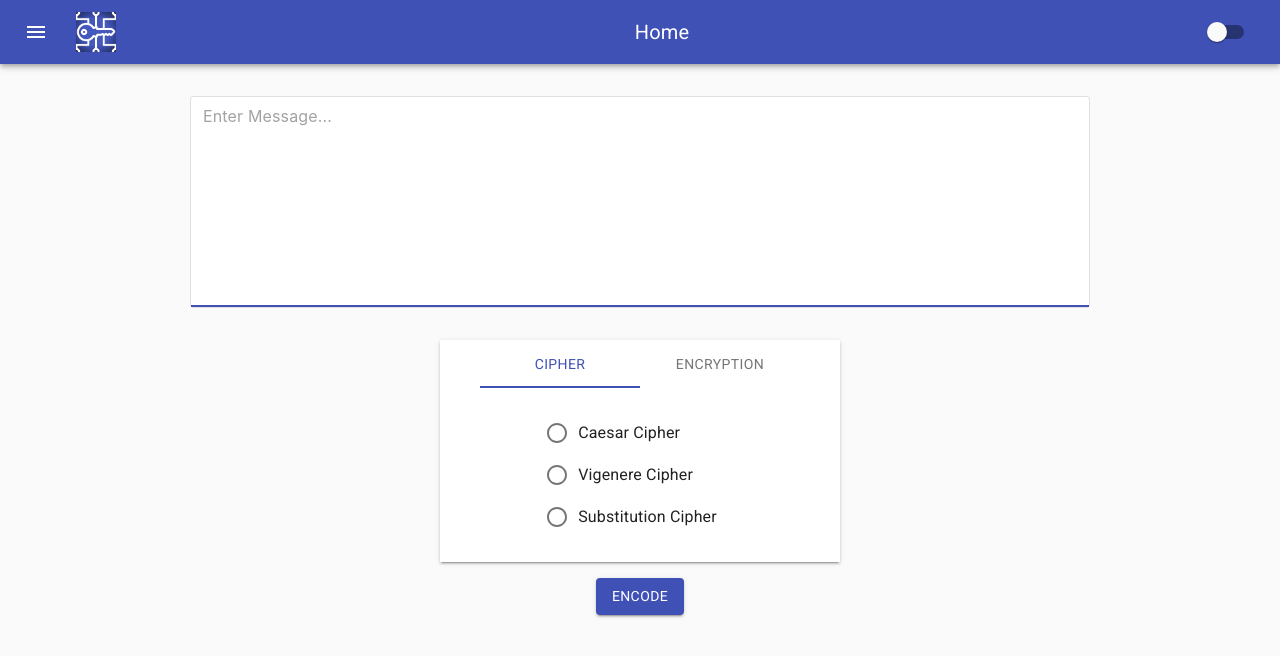
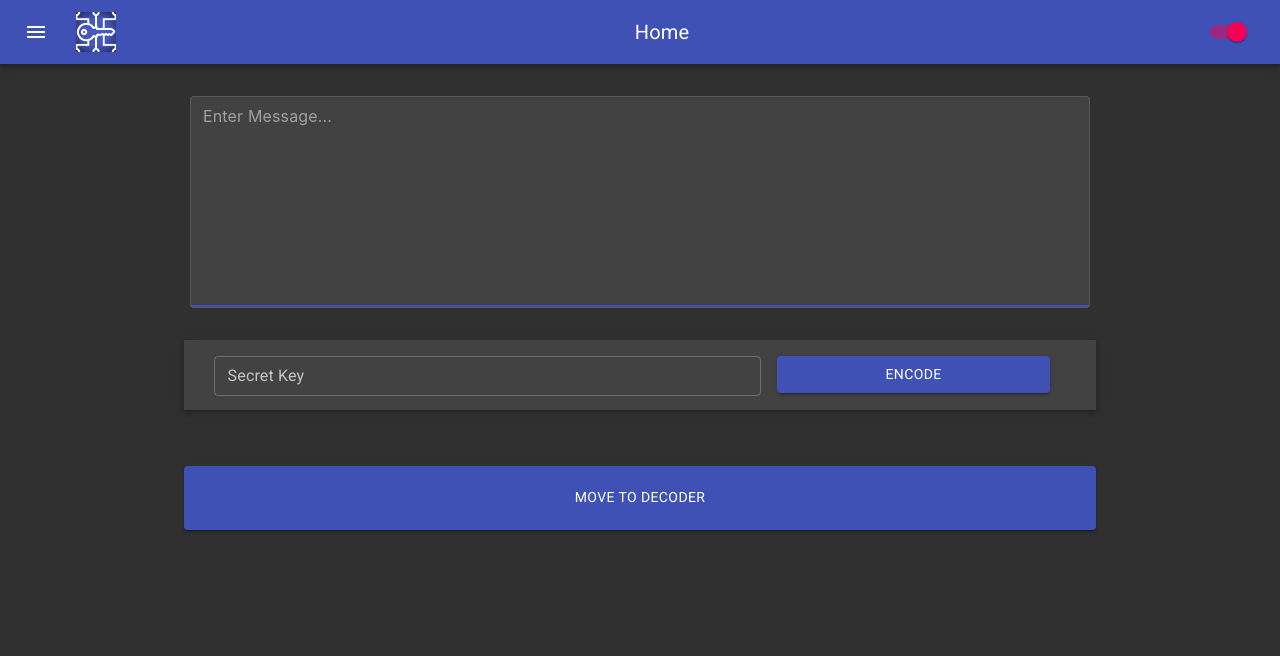
Before and after one commit to tushartiwari7/secure-texts, a React (Create React App) app: page /encrypt in a window 1280 px wide. Shown: the top 656 px of the page. Built offline with nearby package versions, Linux system fonts and the light colour scheme.

Commit message:
refactoring and removing

```diff
--- a/src/App.js
+++ b/src/App.js
@@ -10,7 +10,7 @@ import Blog from './Blog';
 import Home from './Components/Home';
 
 function App() {
-  const [dark, setdark] = useState(false);
+  const [dark, setdark] = useState(true);
   const [isDecode, setIsDecode] = useState(false);
   const [page,setPage] = useState('Home');
 
@@ -40,7 +40,7 @@ function App() {
           <AppBar checked={dark} handleTheme={handleTheme} isDecode={isDecode} handleDecodeEl={handleDecodeEl} page={page} setPage={setPage}/>
           <Switch>
             <Route path="/encrypt" exact>
-              <Encrypt isDecode={isDecode}/>
+              <Encrypt isDecode={isDecode} handleDecodeEl={handleDecodeEl} />
             </Route>
             <Route path="/" exact>
               <Home handleDecodeEl={handleDecodeEl} setPage={setPage}/>
@@ -49,6 +49,7 @@ function App() {
               <Blog />
             </Route>
           </Switch>
+
         </div>
         </ThemeProvider>
     </Router>
--- a/src/Components/AppBar.js
+++ b/src/Components/AppBar.js
@@ -27,7 +27,7 @@ const useStyles = makeStyles((theme) => ({
   }
 }));
 
-export default function MenuAppBar({checked,handleTheme,handleDecodeEl,page,setPage}) {
+export default function MenuAppBar({checked,handleTheme,isDecode,handleDecodeEl,page,setPage}) {
   const classes = useStyles();
   const [anchorEl, setAnchorEl] = useState(false);
   const open = Boolean(anchorEl);
@@ -43,12 +43,12 @@ export default function MenuAppBar({checked,handleTheme,handleDecodeEl,page,setP
   return (
     <div className={classes.root}>
 
-      <AppBar position="static">
+      <AppBar color={isDecode ? 'secondary' : 'primary'} position="static">
         <Toolbar>
           <IconButton
             edge="start"
             className={classes.menuButton}
-            color="inherit"
+            color = 'inherit'
             aria-haspopup="true"
             onClick={handleAccount}
             aria-label="dropdown"
@@ -62,6 +62,7 @@ export default function MenuAppBar({checked,handleTheme,handleDecodeEl,page,setP
             <Switch
               checked={checked}
               onChange={handleTheme}
+              color={isDecode ? 'primary' : 'secondary'}
               name="Theme"
               inputProps={{ 'aria-label': 'secondary checkbox' }}
             />
--- a/src/Components/AvailableCiphers.js
+++ b/src/Components/AvailableCiphers.js
@@ -1,44 +1,17 @@
 import React,{useState} from 'react';
-import PropTypes from 'prop-types';
-import {makeStyles,Button,Slider,Tab,Tabs,Paper,Box,Dialog,DialogTitle,IconButton,DialogContent,Typography,DialogActions,TextField,Snackbar} from '@material-ui/core';
-import RadioTypes from './RadioTypes';
+import {makeStyles,Button,Paper,Dialog,DialogTitle,IconButton,DialogContent,Typography,DialogActions,TextField,Snackbar} from '@material-ui/core';
 import CryptoJS from 'crypto-js';
 import FilterNone from '@material-ui/icons/FilterNone';
 import MuiAlert from '@material-ui/lab/Alert';
 
-function TabPanel(props) {
-    const { children, value, index, ...other } = props;
-    return (
-      <div
-        role="tabpanel"
-        hidden={value !== index}
-        id={`scrollable-auto-tabpanel-${index}`}
-        aria-labelledby={`scrollable-auto-tab-${index}`}
-        {...other}
-      >
-        {value === index && (
-          <Box p={3}>
-              {children}
-          </Box>
-        )}
-      </div>
-    );
-  }
-
-  TabPanel.propTypes = {
-    children: PropTypes.node,
-    index: PropTypes.any.isRequired,
-    value: PropTypes.any.isRequired,
-  };
-
   const useStyles = makeStyles({
     root: {
-      width: 400,
+      width: "100%",
       margin: "auto"
     },
     keyContainer: {
-      marginBottom: "1rem",
-      top: "-.5rem"
+      marginTop: "1rem",
+      width: "60%"
     },
     tabPanel: {
       paddingBottom: "-1rem"
@@ -47,165 +20,10 @@ function TabPanel(props) {
       position: 'absolute',
       right: "0.5rem",
       top: "0.5rem",
-    },
-    caesar: {
-      width: 300,
-      margin: "auto"
     }
   });
 
-const types = {
-  cipher: ["Caesar Cipher","Vigenere Cipher","Substitution Cipher"],
-  encrypt: ["AES Encryption","RC4 Encryption","DES Encryption"]
-};
 
-// caesar cipher
-function getCaesarCypher(str,key,isDecode) {
-    str = str.toUpperCase();
-    return str.replace(/[A-Z]/g, convert);
-
-    function convert(correspondance) {
-      const charCode = correspondance.charCodeAt();
-      //A = 65, Z = 90
-      if(isDecode) {
-        return String.fromCharCode(
-          ((charCode - key) >= 65) ? charCode - key : (charCode - key) % 65 + 26);
-      }
-
-      return String.fromCharCode(
-              ((charCode + key) <= 90) ? charCode + key : (charCode + key) % 90 + 64 );
-
-    }
-  }
-
-// vigenere cipher
-//  Handles the input/output for Vigenère cipher encryption/decription.
-
-	function getVigenereCypher(textElem,keyStr,isDecode) {
-
-		var keyArray = filterKey(keyStr);
-		if (keyArray.length === 0) {
-			alert("Key has no letters");
-			return;
-		}
-		if (isDecode) {
-			for (var i = 0; i < keyArray.length; i++)
-				keyArray[i] = (26 - keyArray[i]) % 26;
-		}
-
-		return crypt(textElem, keyArray).toUpperCase();
-	};
-
-
-
-	/*
-	 * Returns an array of numbers, each in the range [0, 26), representing the given key.
-	 * The key is case-insensitive, and non-letters are ignored.
-	 * Examples:
-	 * - filterKey("AAA") = [0, 0, 0].
-	 * - filterKey("abc") = [0, 1, 2].
-	 * - filterKey("the $123# EHT") = [19, 7, 4, 4, 7, 19].
-	 */
-	function filterKey(key) {
-		var result = [];
-		for (var i = 0; i < key.length; i++) {
-			var c = key.charCodeAt(i);
-			if (isLetter(c))
-				result.push((c - 65) % 32);
-		}
-		return result;
-	}
-
-	// Tests whether the given character code is a Latin letter.
-	function isLetter(c) {
-		return isUppercase(c) || isLowercase(c);
-	}
-
-	// Tests whether the given character code is an Latin uppercase letter.
-	function isUppercase(c) {
-		return 65 <= c && c <= 90;  // 65 is character code for 'A'. 90 is 'Z'.
-	}
-
-	// Tests whether the given character code is a Latin lowercase letter.
-	function isLowercase(c) {
-		return 97 <= c && c <= 122;  // 97 is character code for 'a'. 122 is 'z'.
-	}
-	/*
-	 * Returns the result the Vigenère encryption on the given text with the given key.
-	 */
-	function crypt(input, key) {
-		var output = "";
-		for (var i = 0, j = 0; i < input.length; i++) {
-			var c = input.charCodeAt(i);
-			if (isUppercase(c)) {
-				output += String.fromCharCode((c - 65 + key[j % key.length]) % 26 + 65);
-				j++;
-			} else if (isLowercase(c)) {
-				output += String.fromCharCode((c - 97 + key[j % key.length]) % 26 + 97);
-				j++;
-			} else {
-				output += input.charAt(i);
-			}
-		}
-		return output;
-	}
-
-//SUBSTITUTION CIPHER
-var getSubstitutionCipher = {};
-getSubstitutionCipher.toQWERTY = function(text, isDecode) {
-    // ABCDEF to QWERTY map
-    var map = {
-        a: 'q', b: 'w', c: 'e',
-        d: 'r', e: 't', f: 'y',
-        g: 'u', h: 'i', i: 'o',
-        j: 'p', k: 'a', l: 's',
-        m: 'd', n: 'f', o: 'g',
-        p: 'h', q: 'j', r: 'k',
-        s: 'l', t: 'z', u: 'x',
-        v: 'c', w: 'v', x: 'b',
-        y: 'n', z: 'm'
-    };
-
-    // Flip the map
-    if(isDecode) {
-        map = (function() {
-            var tmp = {};
-            var k;
-
-            // Populate the tmp variable
-            for(k in map) {
-                if(!map.hasOwnProperty(k)) continue;
-                tmp[map[k]] = k;
-            }
-
-            return tmp;
-        })();
-    }
-
-    return text.split('').filter(function(v) {
-        // Filter out characters that are not in our list
-        return map.hasOwnProperty(v.toLowerCase());
-    }).map(function(v) {
-        // Replace old character by new one
-        // And make it uppercase to make it look fancier
-        return map[v.toLowerCase()].toUpperCase();
-    }).join('');
-
-};
-
-function getAES(text,key,isDecode) {
-    if(isDecode) {
-        return CryptoJS.AES.decrypt(text, key).toString(CryptoJS.enc.Utf8);
-    }
-    return CryptoJS.AES.encrypt(text, key).toString();
-}
-
-function getRC4(text,key,isDecode) {
-    if(isDecode) {
-        return CryptoJS.RC4.decrypt(text, key).toString(CryptoJS.enc.Utf8);
-    }
-    return CryptoJS.RC4.encrypt(text, key).toString();
-}
 
 function getDES(text,key,isDecode) {
     if(isDecode) {
@@ -214,38 +32,21 @@ function getDES(text,key,isDecode) {
     return CryptoJS.DES.encrypt(text, key).toString();
 }
 
-  function getProcessedData({text,type,key,isDecode}) {
-        switch (type) {
-            case 'Caesar Cipher':
-                return getCaesarCypher(text,key ? Number(key) : 3,isDecode);
-            case 'Substitution Cipher':
-                return getSubstitutionCipher.toQWERTY(text,isDecode);
-            case 'Vigenere Cipher':
-                return getVigenereCypher(text,key || "abc",isDecode);
-            case 'AES Encryption':
-                return getAES(text,key || "secret Passcode",isDecode);
-            case 'RC4 Encryption':
-                return getRC4(text,key || "secret Passcode",isDecode);
-            case 'DES Encryption':
+  function getProcessedData({text,key,isDecode}) {
     return getDES(text,key || "secret Passcode",isDecode);
-            default:
-              alert(`Sorry, some error occured Please Try Again!.`);
-          }
 }
 
 export default function CryptoTabs({rawText,isDecode}) {
   const classes = useStyles();
 
-  const [value, setValue] = React.useState(0);
-  const [radioType, setradioType] = useState('');
   const [encodedMsg, setencodedMsg] = useState('');
   const [open, setOpen] = useState(false);
   const [key, setkey] = useState("");
   const [copied, setcopied] = useState(false);
 
   const getJSresult = () => {
-    if(rawText && radioType ) {
-        setencodedMsg(getProcessedData({text: rawText,type: radioType,key: key,isDecode: isDecode}));
+    if(rawText && key ) {
+        setencodedMsg(getProcessedData({text: rawText,key: key,isDecode: isDecode}));
         setOpen(true);
     }
     else {
@@ -255,13 +56,9 @@ export default function CryptoTabs({rawText,isDecode}) {
   };
 
 
-  const handleKey = (event, newValue) => {
-    radioType === 'Caesar Cipher' ? setkey(newValue.toString()) : setkey(event.target.value);
+  const handleKey = (event) => {
+    setkey(event.target.value);
   }
-
-  const handleChange = (event, newValue) => {
-    setValue(newValue);
-  };
 
   const handleClose = () => {
     setOpen(false);
@@ -270,43 +67,7 @@ export default function CryptoTabs({rawText,isDecode}) {
 
   return (
 <React.Fragment >
-    <Paper className={classes.root} variant="elevation" elevation={2} square>
-      <Tabs
-        value={value}
-        indicatorColor={isDecode ? "secondary" : "primary" }
-        textColor={isDecode ? "secondary" : "primary" }
-        onChange={handleChange}
-        aria-label="cryptography types"
-        centered
-      >
-        <Tab
-        label="Cipher" />
-        <Tab label="Encryption" />
-      </Tabs>
-      <TabPanel className={classes.tabPanel} value={value} index={0} >
-        <RadioTypes methods={types.cipher} isDecode={isDecode} setradioType={setradioType}></RadioTypes>
-      </TabPanel>
-      <TabPanel className={classes.tabPanel} value={value} index={1} >
-        <RadioTypes methods={types.encrypt} isDecode={isDecode} setradioType={setradioType} ></RadioTypes>
-      </TabPanel>
-      {radioType === 'Caesar Cipher' ? (
-      <div className={classes.caesar}>
-        <Typography id="Key-for-Caesar-Cipher" gutterBottom>
-          Key for Caesar Cipher
-        </Typography>
-        <Slider
-          defaultValue={3}
-          aria-labelledby="Key-for-Caesar-Cipher"
-          step={2}
-          marks
-          min={1}
-          max={26}
-          color={isDecode ? "secondary" : "primary"}
-          onChange={handleKey}
-          valueLabelDisplay="auto"
-        />
-      </div>
-      ) : radioType && (radioType !== 'Substitution Cipher') ? (
+    <Paper className={classes.root} variant="elevation" elevation={4} square>
       <TextField
           id="key"
           label="Secret Key"
@@ -317,14 +78,14 @@ export default function CryptoTabs({rawText,isDecode}) {
           onChange={handleKey}
           variant="outlined"
         />
-      ): null}
-    </Paper>
         <Button variant="contained"
           color={isDecode ? "secondary" : "primary"}
           onClick={getJSresult}
-      style={{margin: "1rem"}} >
+          style={{margin: "1rem",width: "30%"}} >
           {isDecode ? "Decode" : "Encode"}
         </Button>
+    </Paper>
+
     <Dialog onClose={handleClose} aria-labelledby="customized-dialog-title" fullWidth open={open}>
         <DialogTitle id="customized-dialog-title" onClose={handleClose}>
           <Typography variant="body1" >
--- a/src/Components/Home.js
+++ b/src/Components/Home.js
@@ -1,3 +1,4 @@
+
 import Head from 'next/head';
 import {useHistory} from "react-router-dom";
 export default function Home({handleDecodeEl,setPage}) {
@@ -23,7 +24,7 @@ export default function Home({handleDecodeEl,setPage}) {
                         history.push('/encrypt');
                     }
                     } className="card">
-                        <h3>Encode &rarr;</h3>
+                        <h3>Encrypt &rarr;</h3>
                         <p>Enter the Plain Text and key so that you'll get a cipher text.</p>
                     </button>
                     <button onClick={()=>{
@@ -31,7 +32,7 @@ export default function Home({handleDecodeEl,setPage}) {
                         setPage('Decoder');
                         history.push('/encrypt');
                     }} className="card">
-                        <h3>Decode &rarr;</h3>
+                        <h3>Decrypt &rarr;</h3>
                         <p>Enter the Cipher Text obtained from Encoder and same key so that you'll get the plain Text Back. </p>
                     </button>
                 </div>
@@ -49,6 +50,17 @@ export default function Home({handleDecodeEl,setPage}) {
                         <h3>How Ciphers Work? &rarr;</h3>
                         <p>Learn about Ciphers, Encryptions and many more algorithms which provide secure transactions.</p>
                     </button>
+                </div>
+
+                <h2 className="title" style={{marginTop: "35px",fontSize: "2rem"}}>
+                    Collaborate With Us!
+                </h2>
+
+                <div className="grid">
+                    <a href="https://github.com/tushartiwari7/secure-texts/issues"  className="card">
+                        <h3>Any Issues or Feedback, Contact Us! &rarr;</h3>
+                        <p>Learnt the basics of Cryptography, Its time to Build now. Get in Touch</p>
+                    </a>
                 </div>
             </main>
 
@@ -143,6 +155,7 @@ export default function Home({handleDecodeEl,setPage}) {
                 margin-top: 3rem;
                 transform: translateX(-14vw);
                 }
+
                 .card {
                 margin: 1rem;
                 flex-basis: 45%;
--- a/src/Components/TextEditor.js
+++ b/src/Components/TextEditor.js
@@ -33,7 +33,6 @@ const BootstrapInput = withStyles((theme) => ({
       'label + &': {
         marginTop: theme.spacing(3),
       },
-      backgroundColor: theme.palette.primary.main,
     },
     input: {
       borderRadius: 4,
--- a/src/Encrypt.js
+++ b/src/Encrypt.js
@@ -1,9 +1,9 @@
-import { Box,Container } from '@material-ui/core';
+import { Box,Button,Container, Divider } from '@material-ui/core';
 import React,{ useState } from "react";
 import TextEditor from './Components/TextEditor';
 import AvailableCiphers from './Components/AvailableCiphers';
 
-const Encrypt = ({isDecode}) => {
+const Encrypt = ({isDecode,handleDecodeEl}) => {
 
     const [rawText,setRawText] = useState('');
 
@@ -18,6 +18,14 @@ const Encrypt = ({isDecode}) => {
         </Box>
         <Container maxWidth="md">
             <AvailableCiphers rawText={rawText} isDecode={isDecode} />
+            <Divider />
+            <Button fullWidth style={{marginTop: '4em',height: '4rem'}} variant="contained"
+            color={isDecode ? "secondary" : "primary"}
+            onClick={()=> handleDecodeEl(!isDecode)}
+            >
+                Move to
+                {isDecode ? ' Encoder' : ' Decoder'}
+            </Button>
         </Container>
         </>
     );
```
Lines whose indentation alone changed are shown as unchanged.
